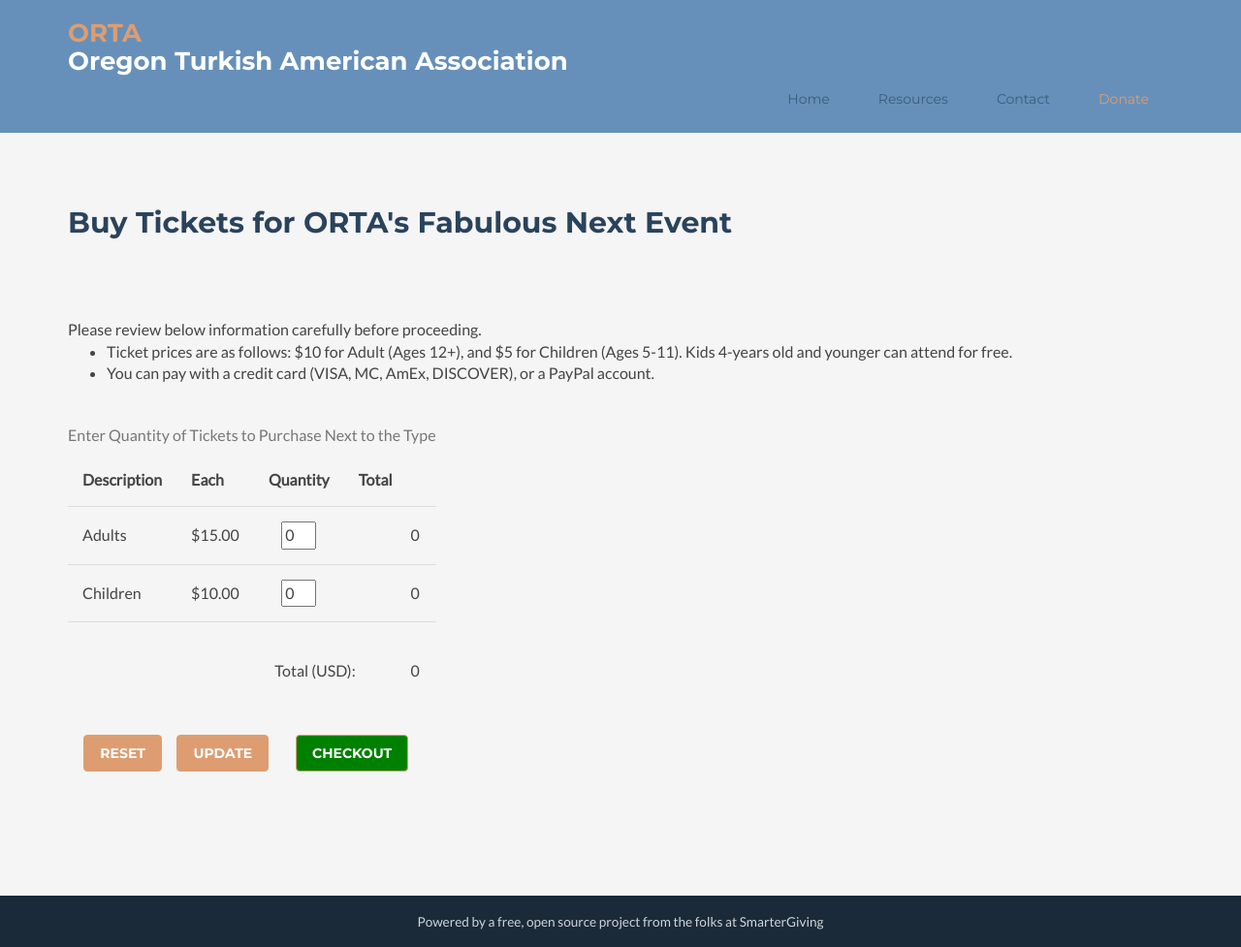
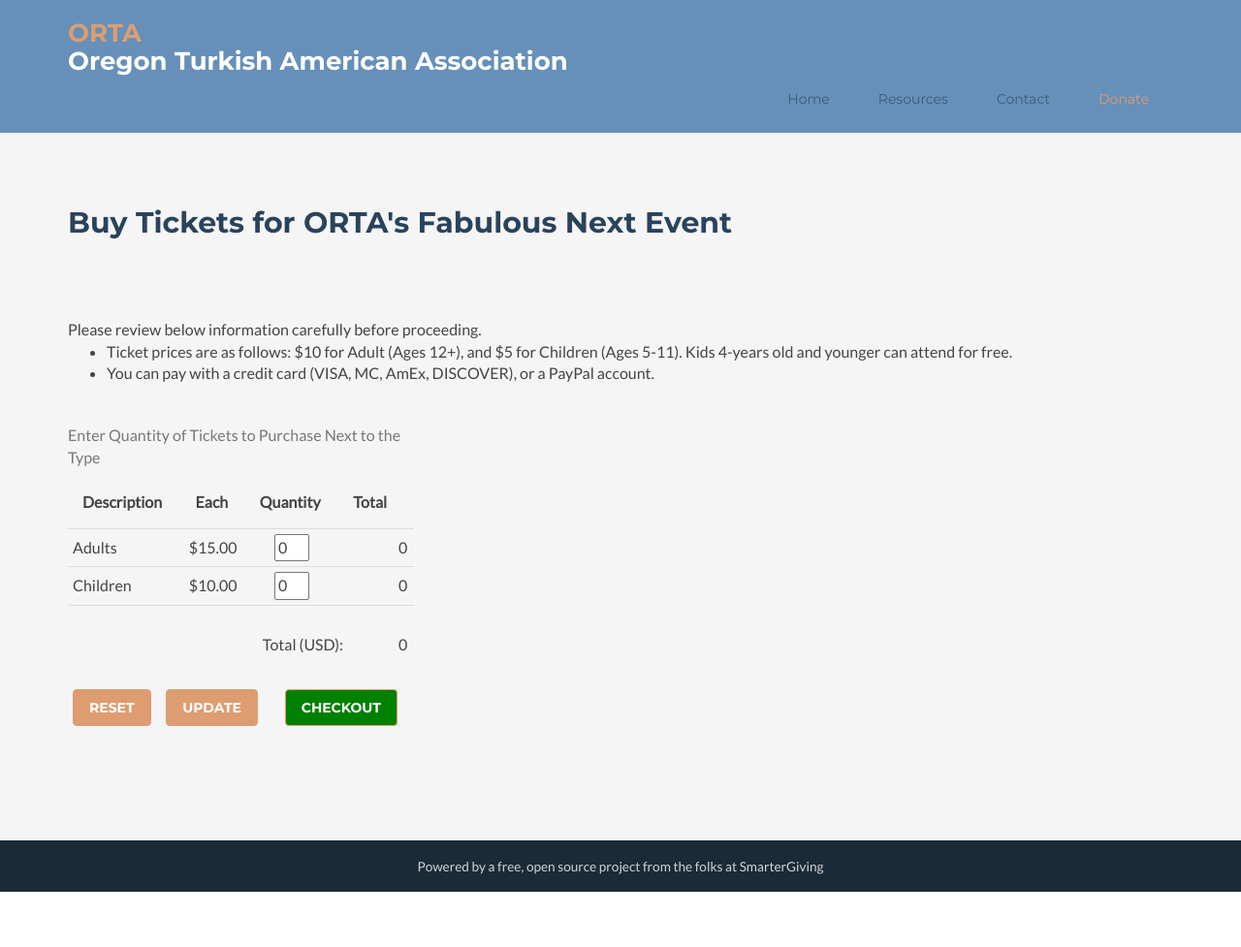
Before and after one commit to ortapdx/ortapdx.github.io, a Jekyll site: the page built from ppsample.html, in a window 1280 px wide and 977 px high. Shown: the whole window at 97% size. Built offline with Jekyll 4.4.1, drawn with Linux system fonts in a browser that asks for light colours; nearby versions of some CDN libraries; comment, search, counter and statistics services are not loaded.

Commit message:
Update ppsample.html

```diff
--- a/ppsample.html
+++ b/ppsample.html
@@ -58,38 +58,38 @@ layout: default
                 <th style="padding: 15px;" align="right">  Total  </th>
               </tr>
               <tr style="border-bottom: 1px solid #ddd;">
-                <td style="padding: 15px;" align="left">Adults</td>
-                <td style="padding: 15px;" align="center">$15.00</td>
-                <td style="padding: 15px;" align="center">
+                <td style="padding: 5px;" align="left">Adults</td>
+                <td style="padding: 5px;" align="center">$15.00</td>
+                <td style="padding: 5px;" align="center">
                   <input type="text" name="qty15" size="2" value="0" onchange="GetOrder ('id15','Adults',15);"/>
                 </td>
 
-                <td style="padding: 15px;" align="right">
+                <td style="padding: 5px;" align="right">
                   <input style="background-color: transparent; border: none; text-align: right;" class="nbor" type="text" name="prc15" size="6" value="0" readonly/>
                 </td>
               </tr>
 
               <tr style="border-bottom: 1px solid #ddd;">
 
-                <td style="padding: 15px;" align="left">Children</td>
-                <td style="padding: 15px;" align="center">$10.00</td>
-                <td style="padding: 15px;" align="center">
+                <td style="padding: 5px;" align="left">Children</td>
+                <td style="padding: 5px;" align="center">$10.00</td>
+                <td style="padding: 5px;" align="center">
                   <input type="text" name="qty10" size="2" value="0" onchange="GetOrder ('id10','Children',10);"/>
                 </td>
-                <td style="padding: 15px;" align="right">
+                <td style="padding: 5px;" align="right">
                   <input style="background-color: transparent; border: none; text-align: right;" class="nbor" type="text" name="prc10" size="6" value="0" readonly/>
                 </td>
               </tr>
 
               <tr style="text-align:right;">
-                <td style="padding: 15px;" colspan="6">
+                <td style="padding: 5px;" colspan="6">
                   <br>
                   Total (USD):
                   <input class="nbor" style="background-color: transparent; border: none; text-align: right;" type="text" name="tot" size="6" value="0" readonly/>
                 </td>
               </tr>
               <tr>
-                <td style="border: none; padding: 15px;" align="center" colspan="6">
+                <td style="border: none; padding: 5px;" align="center" colspan="6">
                                 <br>
                   <input type    = "button"
                          value   = "Reset"
```
